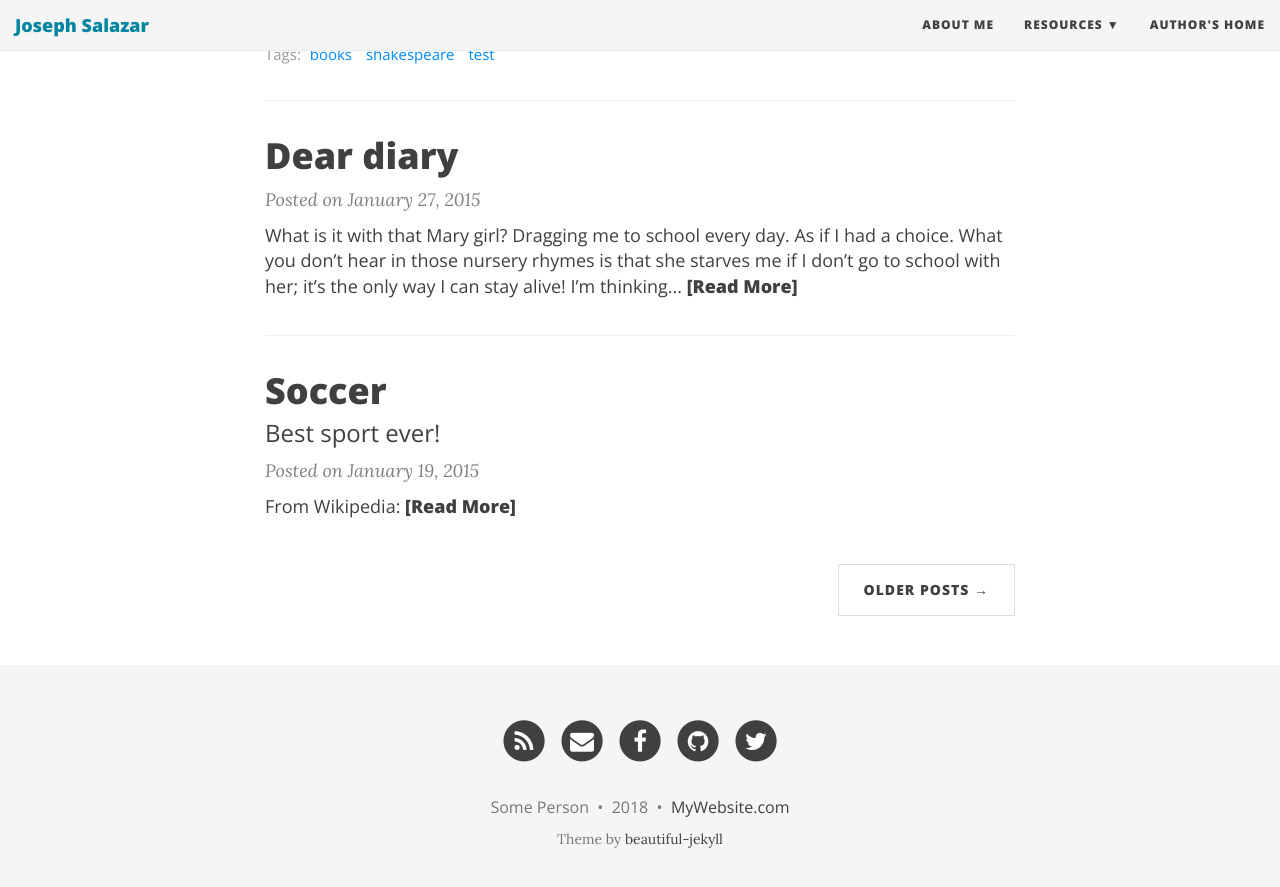
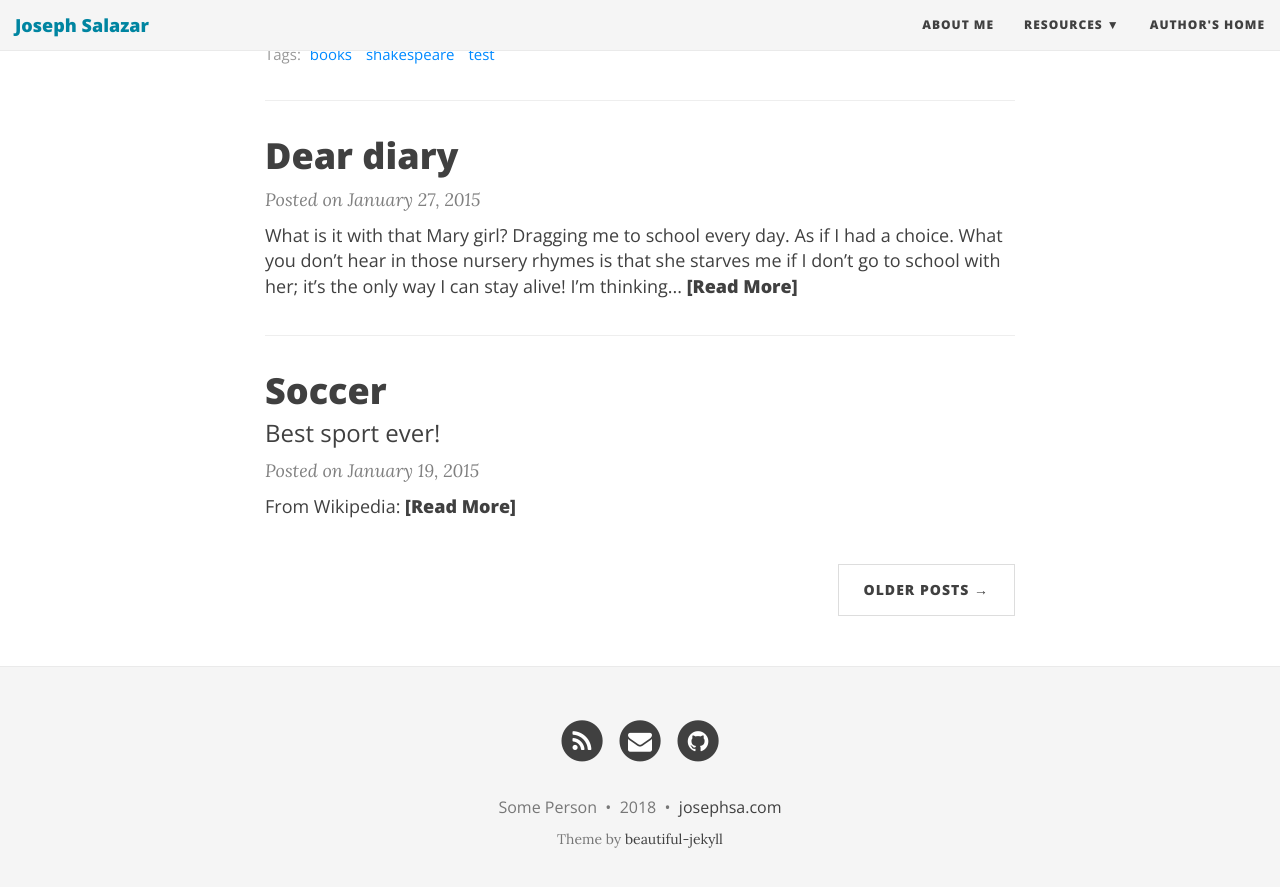
Before and after one commit to saj11/saj11.github.io, a Jekyll site: the page built from index.html, in a window 1280 px wide and 900 px high, scrolled down 1134 px. Shown: the top 887 px of the window. Built offline with Jekyll 4.4.1, drawn with Linux system fonts in a browser that asks for light colours; nearby versions of some CDN libraries; the list of posts is cut into pages by our own code; some of the changed lines change nothing that is shown.

Commit message:
Update _config.yml

```diff
--- a/_config.yml
+++ b/_config.yml
@@ -71,35 +71,35 @@
 # You can reorder the items to define the link order.
 # If you want to add a new link that isn't here, you'll need to also edit the file _data/SocialNetworks.yml
 social-network-links:
-  rss: true
-  email: "someone@example.com"
-  facebook: daattali
-  github: daattali
-  twitter: daattali
+  rss: false
+  email: "joshsa1197@gmail.com"
+#  facebook: yourname
+  github: saj11
+#  twitter: yourname
 #  reddit: yourname
-#  google-plus: +DeanAttali
+#  google-plus: yourname
 #  linkedin: daattali
 #  xing: yourname
-#  stackoverflow: "3943160/daattali"
-#  snapchat: deanat78
-#  instagram: deanat78
-#  youtube: user/deanat78
+#  stackoverflow: yourname
+#  snapchat: yourname
+#  instagram: yourname
+#  youtube: yourname
 #  spotify: yourname
-#  telephone: +14159998888
-#  steam: deanat78
+#  telephone: yourname
+#  steam: yourname
 #  twitch: yourname
 #  yelp: yourname
 
 # Select which share links to show in posts
 share-links-active:
-  twitter: true
-  facebook: true
+  twitter: false
+  facebook: false
   google: false
   linkedin: true
 
 # How to display the link to the website in the footer
 # Remove this if you don't want a link in the footer
-url-pretty: "MyWebsite.com"  # eg. "deanattali.com/beautiful-jekyll"
+url-pretty: "josephsa.com"  # eg. "deanattali.com/beautiful-jekyll"
 
 # --- Web Statistics Section --- #
 
@@ -187,66 +187,12 @@
 
 # Exclude these files from production site
 exclude:
-  - CHANGELOG.md
   - CNAME
-  - Dockerfile
   - Gemfile
   - Gemfile.lock
   - LICENSE
   - README.md
   - Vagrantfile
-
-# prose.io config
-prose:
-  rooturl: '_posts'
-  media: 'img'
-  ignore:
-    - 404.html
-    - LICENSE
-    - feed.xml
-    - _config.yml
-    - /_layouts
-    - /_includes
-    - /css
-    - /img
-    - /js
-  metadata:
-    _posts:
-      - name: "layout"
-        field:
-          element: "hidden"
-          value: "post"
-      - name: "title"
-        field:
-          element: "text"
-          label: "Post title"
-          placeholder: "Title"
-          alterable: true
-      - name: "subtitle"
-        field:
-          element: "textarea"
-          label: "Subtitle"
-          placeholder: "A description of your post."
-          alterable: true
-      - name: "date"
-        field:
-          element: "text"
-          label: "Date"
-          help: "Enter date of post."
-          placeholder: "yyyy-mm-dd"
-          alterable: true
-      - name: "image"
-        field:
-          element: "text"
-          label: "Image"
-          help: "Add a thumbnail image to your post."
-          placeholder: "Thumbnail"
-          alterable: true
-      - name: "published"
-        field:
-          element: "checkbox"
-          label: "Publish"
-          help: "Check to publish post, uncheck to hide."
 
 plugins:
   - jekyll-paginate
```
